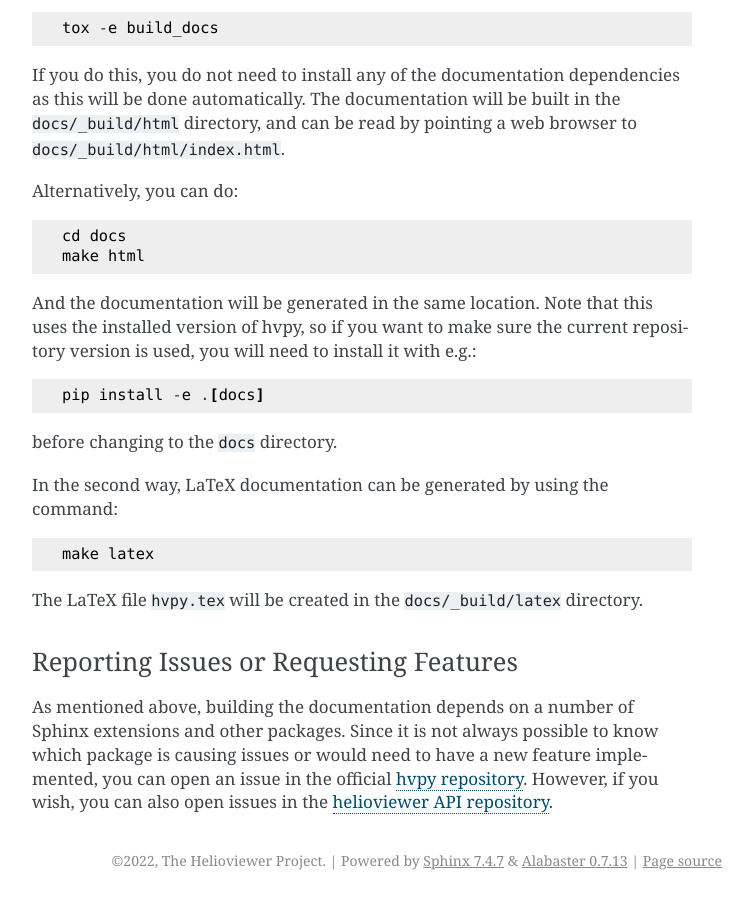
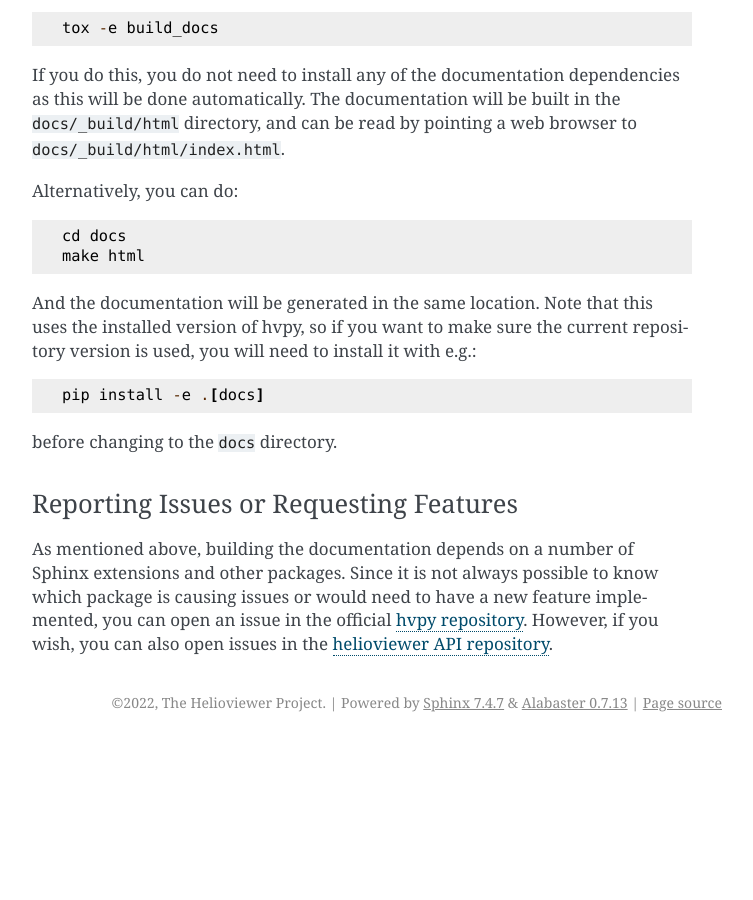
Before and after one commit to Helioviewer-Project/python-api, a Sphinx documentation site: the page built from docs/installation.rst, in a window 1280 px wide and 900 px high, scrolled down 2261 px. Shown: the whole window, without its empty margins (388-1141 px from the left). Built offline with Sphinx 7.4.7, drawn with Linux system fonts in a browser that asks for light colours; the version number could not be read and is left out; after the commit the page ends 3003 px from its top, so only the background shows below that.

Commit message:
Update docs/installation.rst
Co-authored-by: Nabil Freij <nabil.freij@gmail.com>

```diff
--- a/docs/installation.rst
+++ b/docs/installation.rst
@@ -118,12 +118,6 @@ e.g.::
 
 before changing to the ``docs`` directory.
 
-In the second way, LaTeX documentation can be generated by using the command::
-
-    make latex
-
-The LaTeX file ``hvpy.tex`` will be created in the ``docs/_build/latex``
-directory.
 
 Reporting Issues or Requesting Features
 ^^^^^^^^^^^^^^^^^^^^^^^^^^^^^^^^^^^^^^^
```
